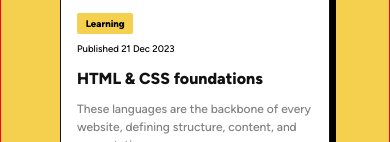
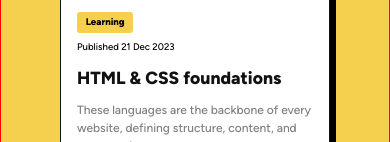
Before and after one commit to noormuhammadraza/blog-preview-card, a plain HTML site: page index.html in a window 390 px wide. Shown: the part 408-550 px from the top of the page. Drawn offline with Linux system fonts and the light colour scheme.

Commit message:
Update mobile design

```diff
--- a/styles.css
+++ b/styles.css
@@ -93,7 +93,7 @@ body {
   margin-bottom: 0.8em;
   background-color: var(--yellow);
   padding: 0.35em 0.9em;
-  border-radius: 2px;
+  border-radius: 3px;
   font-weight: 800;
 }
 
@@ -106,7 +106,7 @@ body {
 }
 
 .card-data h1 {
-  font-size: 1rem;
+  font-size: 1.1rem;
   font-weight: 800;
   color: var(--black);
   margin-bottom: 0.55em;
```
